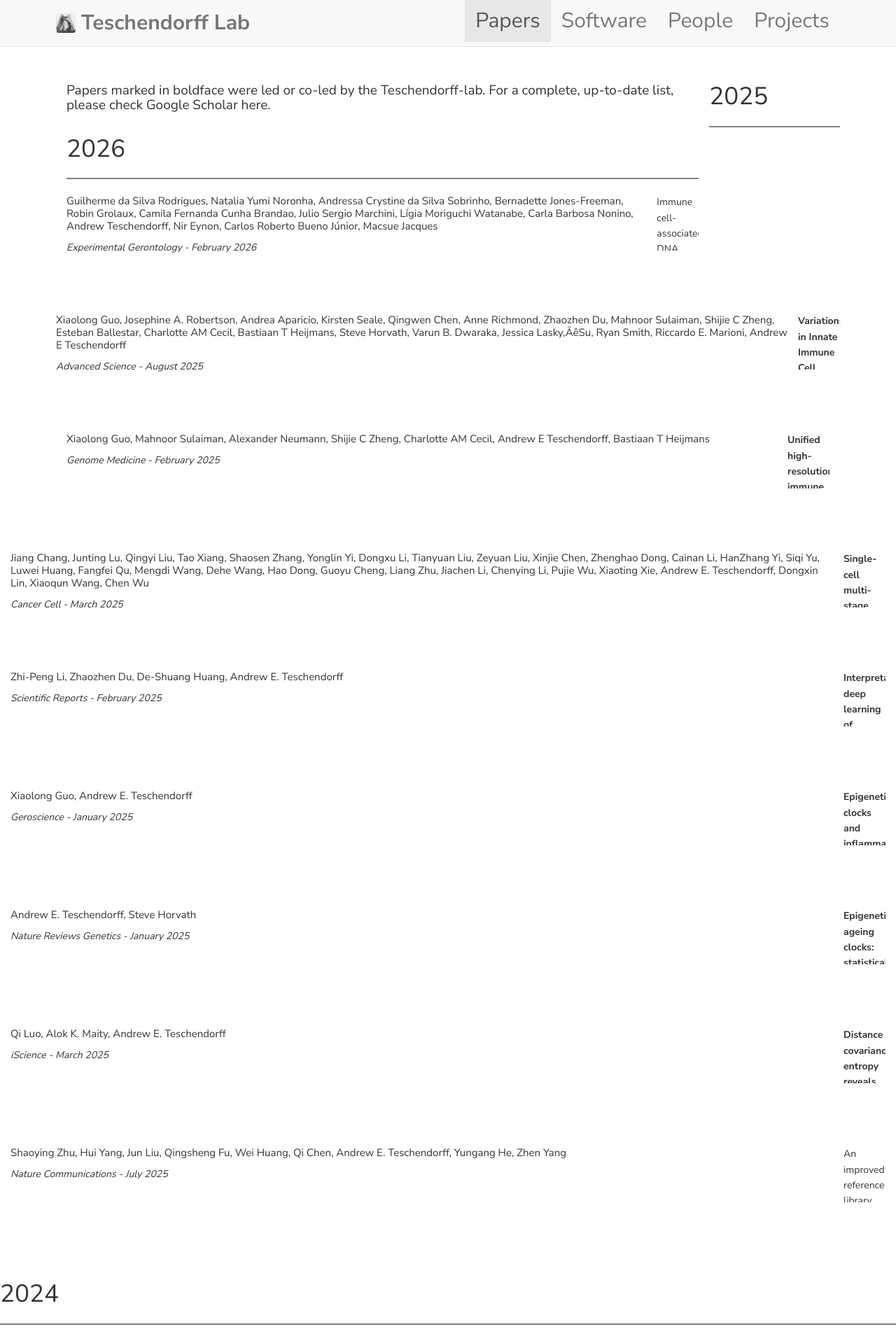
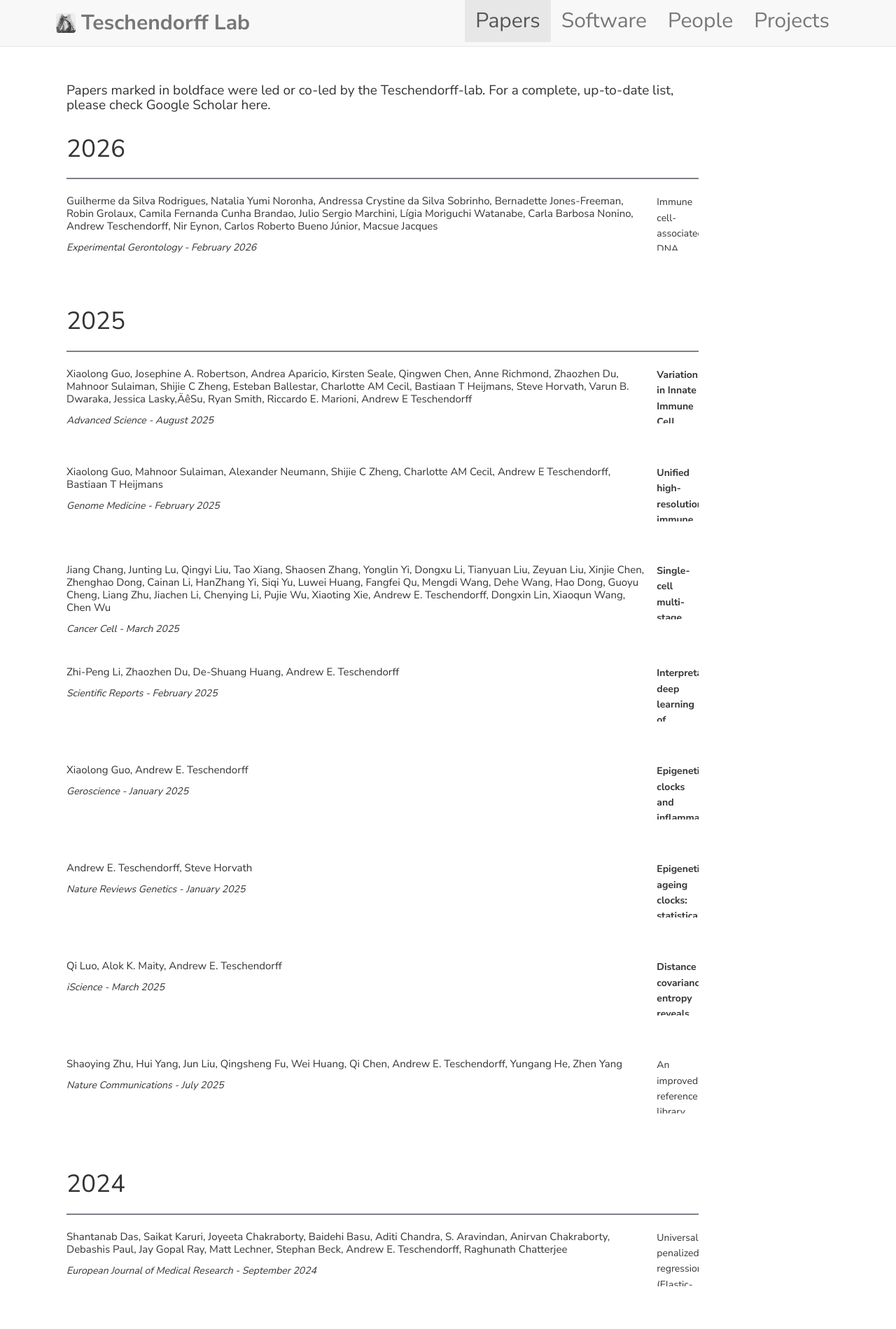
Before and after one commit to aet21/aet21.github.io, a Jekyll site: the page built from papers/index.html, in a window 1280 px wide. Shown: the top 1899 px of the page at 70% size. Built offline with Jekyll 4.4.1, drawn with Linux system fonts in a browser that asks for light colours.

```diff
--- a/papers/index.html
+++ b/papers/index.html
@@ -7,42 +7,43 @@
 
 <!-- Google Scholar Section -->
 <div class="col-md-10">
-  <div class="media">
-  </div>
+  <div class="media"></div>
   <div class="media-body">
-    <h3 style="font-size: 19px;">Papers marked in boldface were led or co-led by the Teschendorff-lab. For a complete, up-to-date list, please check Google Scholar <a href="https://scholar.google.com/citations?user=w2YDjVwAAAAJ&hl=en" class="off">here.</a></h3>
+    <h3 style="font-size: 19px;">
+      Papers marked in boldface were led or co-led by the Teschendorff-lab.
+      For a complete, up-to-date list, please check Google Scholar
+      <a href="https://scholar.google.com/citations?user=w2YDjVwAAAAJ&hl=en" class="off">here.</a>
+    </h3>
   </div>
 </div>
 
 <!-- Paper Section Below Google Scholar -->
 <div class="col-md-10">
   {% assign sorted_papers = site.papers | sort: 'year' | reverse %}
+  {% assign prev_year = "" %}
 
-  {% assign prev_year = "" %}
   {% for paper in sorted_papers %}
     {% capture this_year %}{{ paper.year }}{% endcapture %}
 
     {% if this_year != prev_year %}
       {% if prev_year != "" %}
-        <!-- Close the previous year section -->
-        </div>
+        </div> <!-- close papers row -->
       {% endif %}
 
       {% assign prev_year = this_year %}
-      <!-- Start a new row for a new year -->
+
       <div class="row">
         <div class="col-md-12">
           <h1>{{ this_year }}</h1>
           <hr style="height:2px;border:none;color:#808088;background-color:#808088;" />
         </div>
       </div>
-      <div class="row">
+
+      <div class="row"> <!-- open papers row -->
     {% endif %}
 
-    <!-- Paper content for the current year -->
     <div class="col-lg-12 paperbox">
       <div class="media">
-        <!-- Image on the right with fixed aspect ratio and cropped from the center -->
         <div class="media-left">
           <a href="{{ paper.paper_url }}" target="_blank" class="off">
             {% if paper.Is_corresponding == "True" %}
@@ -53,18 +54,19 @@
           </a>
         </div>
 
-
+        <div class="media-body">
           <p class="note">{{ paper.authors }}</p>
           <p class="journal-info">
             <em>{{ paper.journal }} - {{ paper.month }} {{ paper.year }}</em>
           </p>
         </div>
       </div>
+
       <div class="bigspacer"></div>
       <div class="spacer"></div>
     </div>
 
   {% endfor %}
 
-  <!-- Close the last row -->
+  </div> <!-- close last papers row -->
 </div>
```
